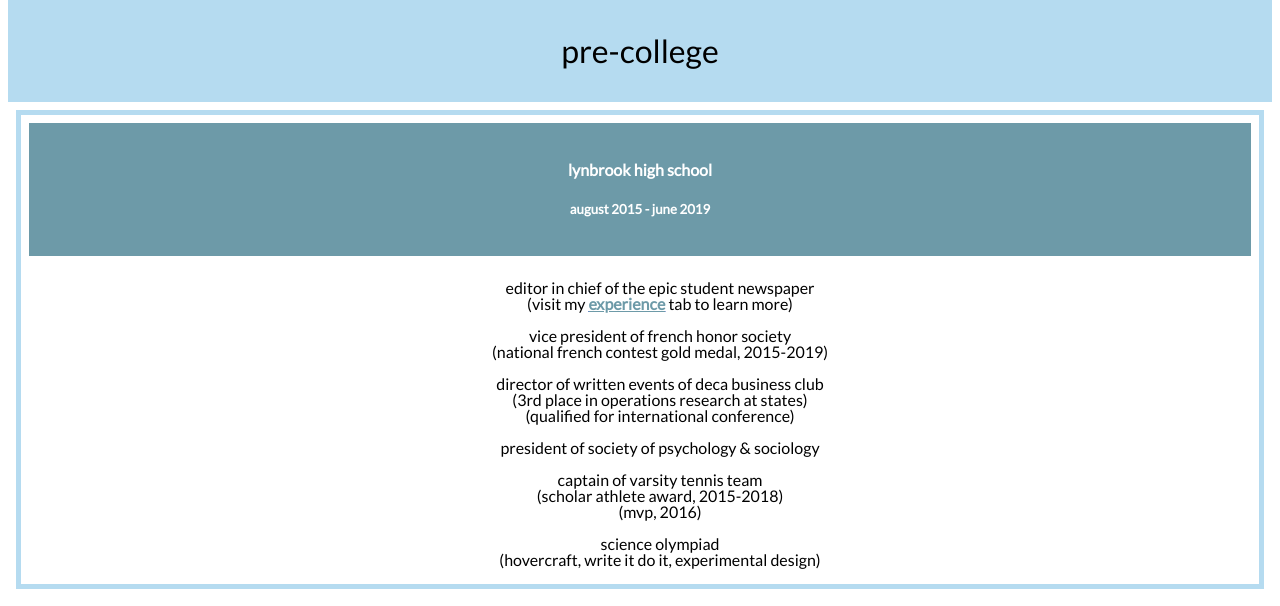
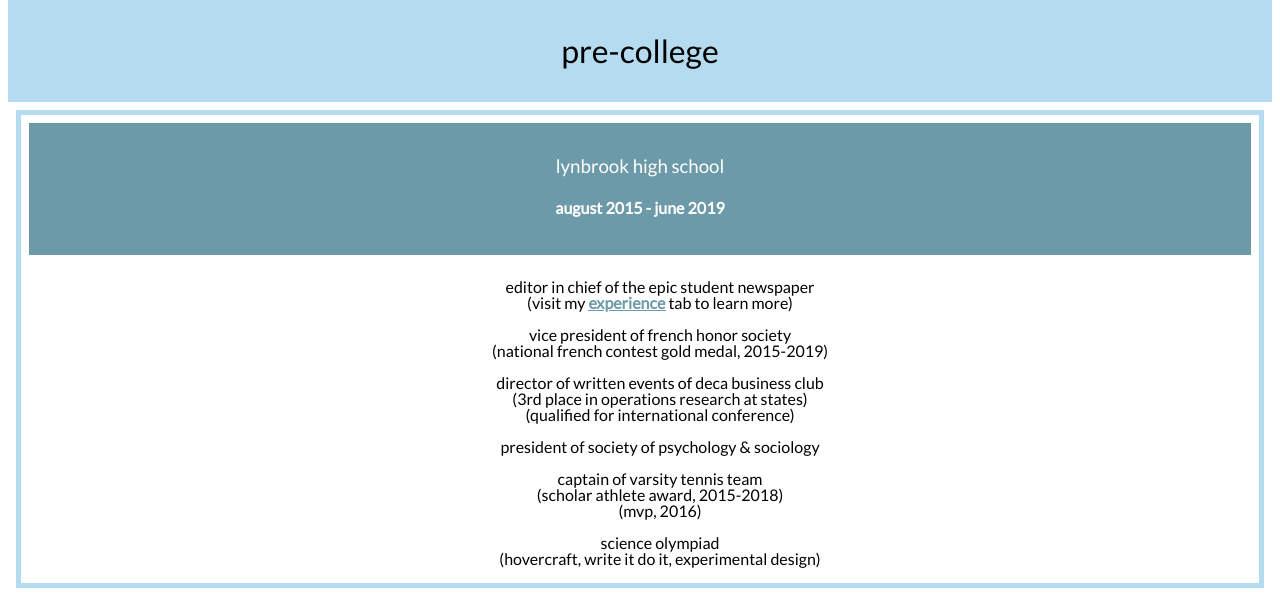
Before and after one commit to mlum123/portfoliodec2019, a website: page dist/involvement.html in a window 1280 px wide. Shown: the part 1940-2546 px from the top of the page. Drawn offline with Linux system fonts and the light colour scheme; a web font is replaced by a local one.

Commit message:
updated minor change to involvement

```diff
--- a/dist/involvement.html
+++ b/dist/involvement.html
@@ -329,8 +329,8 @@
         <div class="involvement-facts">
           <div class="fact lynbrook">
             <div class="involvement-title">
-              <h4>lynbrook high school</h4>
-              <h5>august 2015 - june 2019</h5>
+              <h3>lynbrook high school</h3>
+              <h4>august 2015 - june 2019</h4>
             </div>
               <ul>
                 <li>
```
